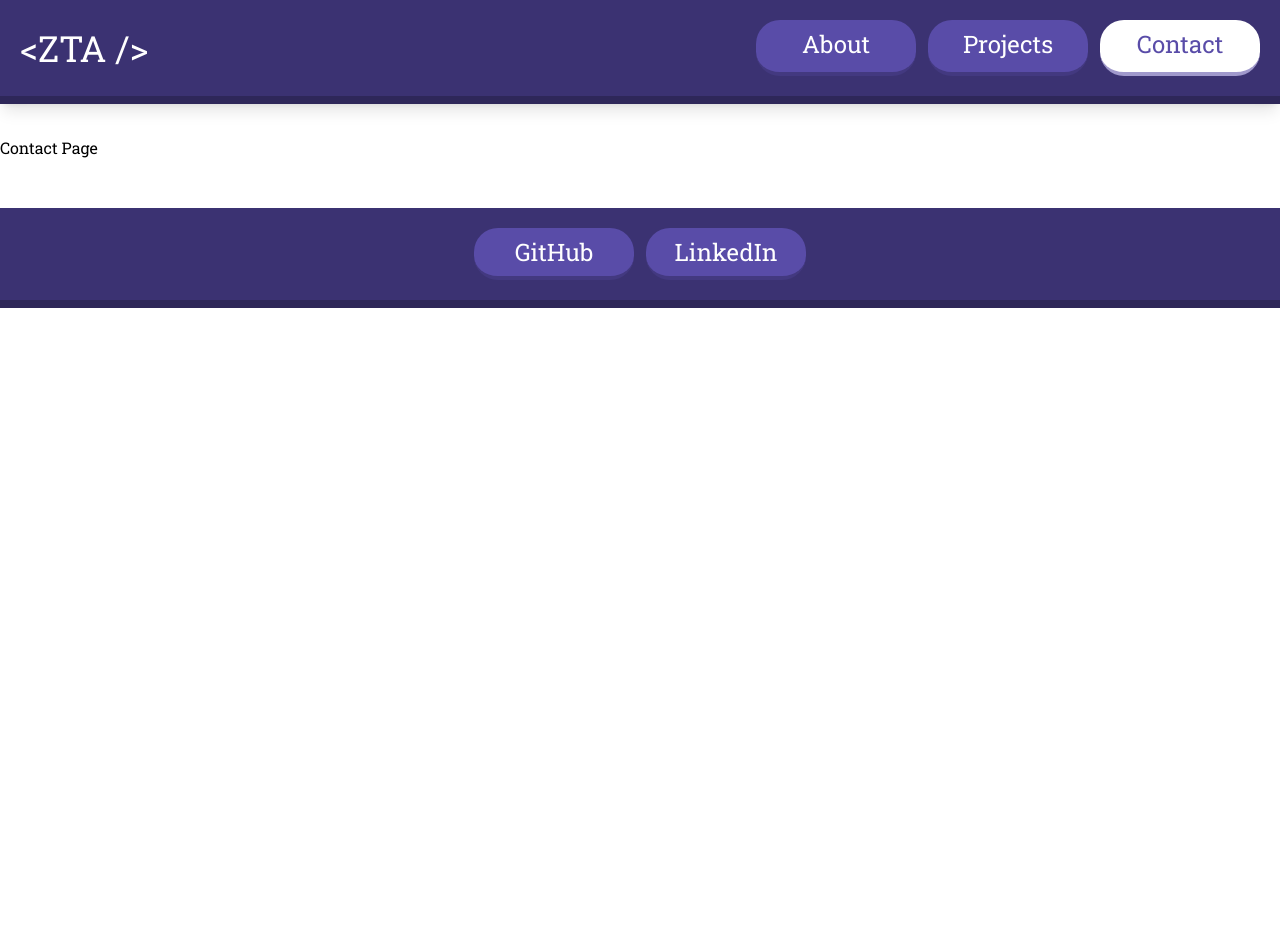
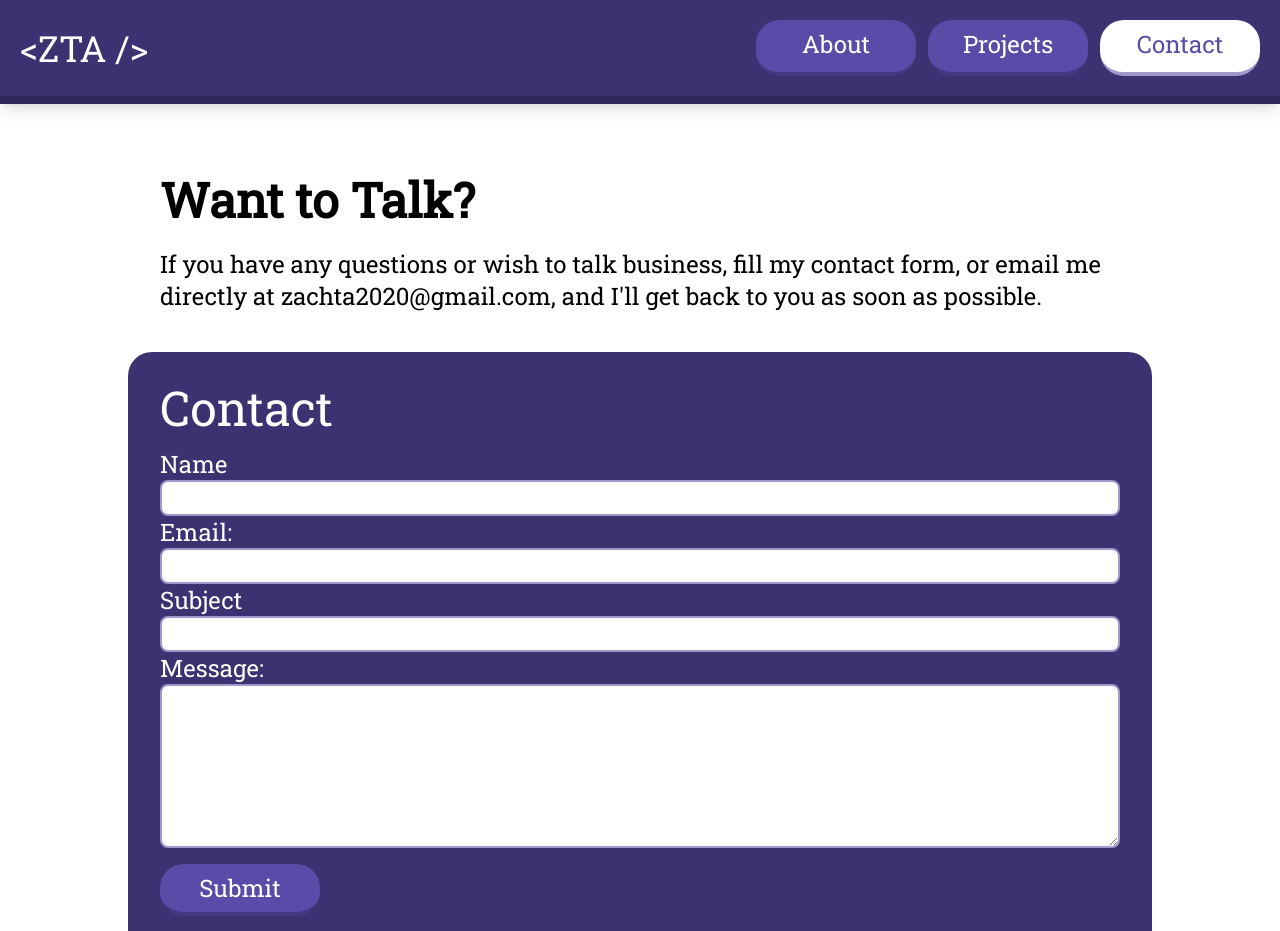
Before and after one commit to zachta2020/portfolio-website, a Next.js app: page /contact in a window 1280 px wide. Shown: the top 931 px of the page. Before the commit the page ends 800 px from the top, so only its background shows below. Built offline with nearby package versions, Linux system fonts and the light colour scheme.

Commit message:
feat wip: add content for Contact page, add layout of contact form

```diff
--- a/package.json
+++ b/package.json
@@ -18,8 +18,10 @@
     "@trpc/server": "^10.43.6",
     "clsx": "^2.1.0",
     "next": "^14.0.3",
+    "nodemailer": "^6.9.13",
     "react": "18.2.0",
     "react-dom": "18.2.0",
+    "react-hook-form": "^7.51.3",
     "server-only": "^0.0.1",
     "superjson": "^2.2.1",
     "zod": "^3.22.4"
--- a/src/app/contact/page.tsx
+++ b/src/app/contact/page.tsx
@@ -1,9 +1,20 @@
 import { Metadata } from 'next';
+import Contact from '../ui/contact-form'
 
 export const metadata: Metadata = {
-    title: 'Contact',
-  };
+  title: 'Contact',
+};
 
 export default function Page() {
-    return <p>Contact Page</p>;
-  }
+  return (
+    <main>
+      <div className="py-10 px-40 flex flex-col justify-center gap-6">
+        <h1 className="text-5xl font-bold">Want to Talk?</h1>
+        <p className="text-2xl">If you have any questions or wish to talk business, fill my contact form, or email me directly at zachta2020@gmail.com, and I'll get back to you as soon as possible. </p>
+      </div>
+      <div>
+        <Contact />
+      </div>
+    </main>
+  );
+}
--- /dev/null
+++ b/src/app/ui/contact-form.tsx
@@ -0,0 +1,52 @@
+'use client'
+
+import Link from "next/link"
+import { FormEvent } from "react";
+
+export default function Contact() {
+    /* async function handleSubmit(event) {
+        event.preventDefault();
+
+        const formData = new FormData(event.target)
+
+        const response = await fetch('/api/contact', {
+            method: 'post',
+            body: formData,
+        });
+    }; */
+
+    return (
+        <div className="mx-32">
+            <form /* onSubmit={handleSubmit} */ className="p-8 rounded-3xl bg-deep-purple border-solid border-b-8 border-dark-deep-purple">
+                <p className="text-5xl text-white">Contact</p>
+                <div className="my-4 flex flex-col w-500">
+                    <label htmlFor="form-name" className="text-white text-2xl">Name</label>
+                    <input id="form-name" autoComplete="name" maxLength={50} /* size="lg" */ name="name"
+                        className="rounded-lg border-solid border-2 border-pale-purple text-black text-2xl" />
+
+                    <label htmlFor="form-email" className="text-white text-2xl">Email:</label>
+                    <input id="form-email" required autoComplete="email" maxLength={80} name="email" type="email"
+                        className="rounded-lg border-solid border-2 border-pale-purple text-black text-2xl" />
+
+                    <label htmlFor="form-subject" className="text-white text-2xl">Subject</label>
+                    <input id="form-subject" maxLength={80} name="subject"
+                        className="rounded-lg border-solid border-2 border-pale-purple text-black text-2xl" />
+
+                    <label htmlFor="form-message" className="text-white text-2xl"> Message: </label>
+                    <textarea id="form-message" required name="message" rows={5}
+                        className="rounded-lg border-solid border-2 border-pale-purple text-black text-2xl" />
+
+                </div>
+                <button
+                    className="w-40 py-2 rounded-3xl bg-purple border-solid border-b-4 border-dark-purple text-center text-2xl text-white
+                                        hover:bg-pale-purple hover:border-purple hover:text-white
+                                        active:bg-white active:border-pale-purple active:text-purple"
+                    type="submit"
+                >
+                    Submit
+                </button>
+            </form>
+        </div>
+
+    )
+}
```
Also changed, not shown: 1 other file (tests, documents, lock files or other folders).
